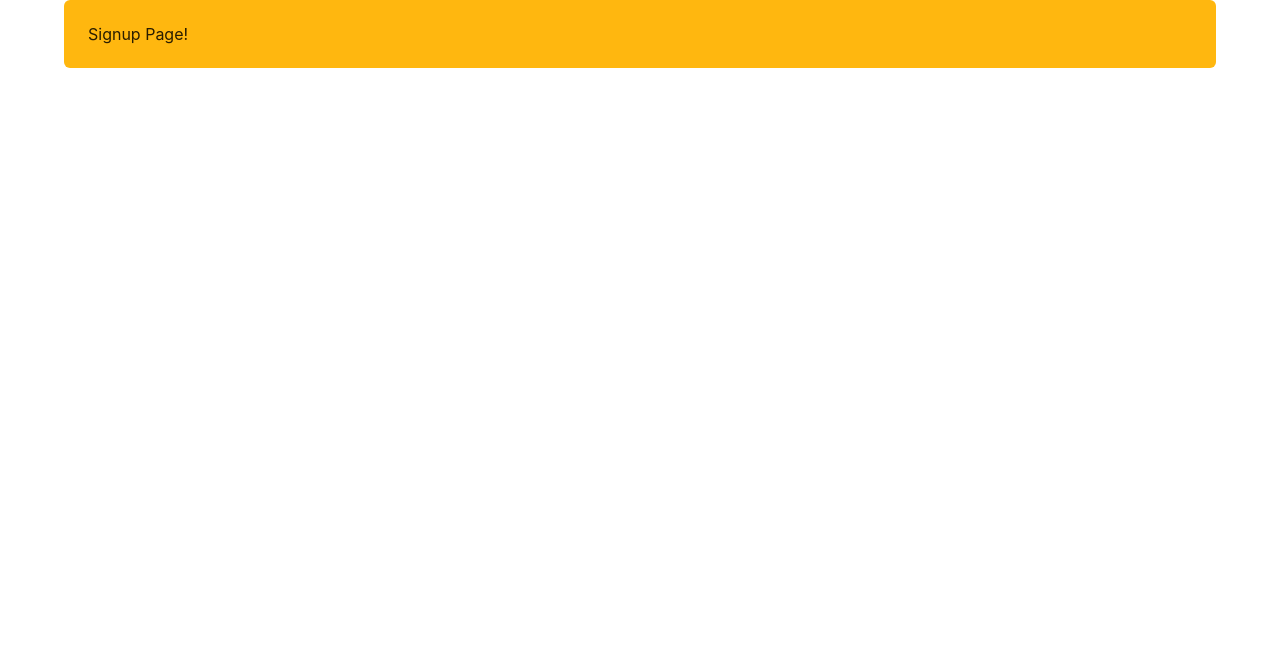
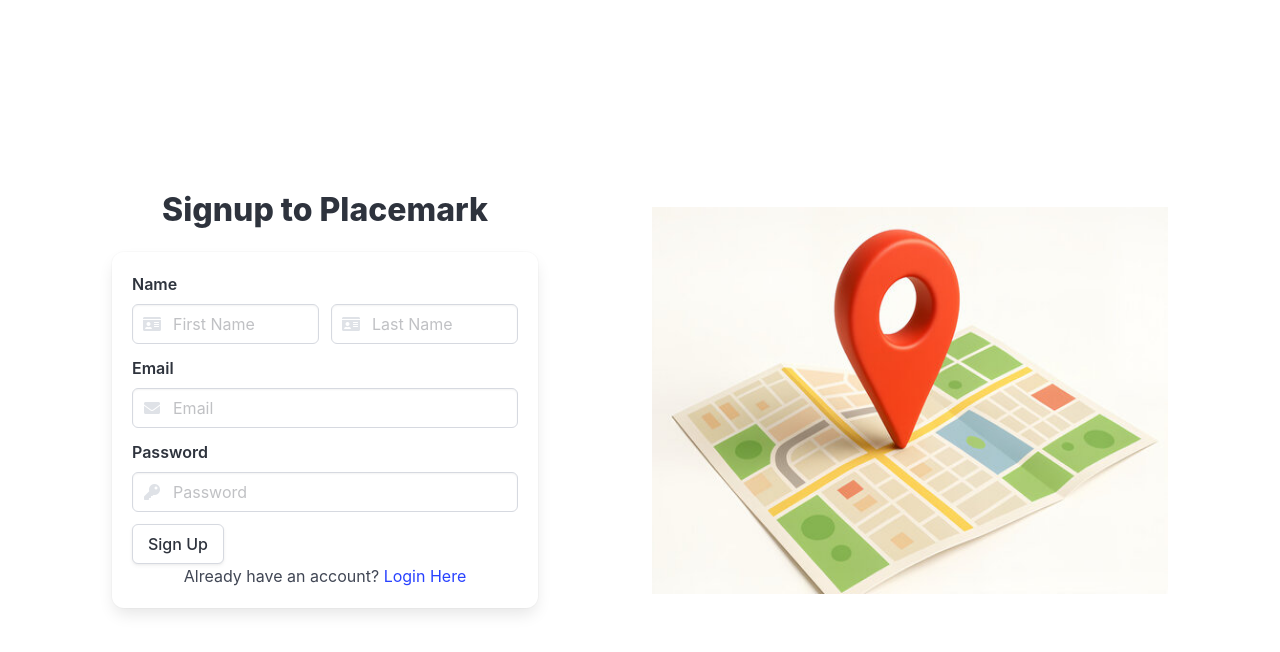
Before and after one commit to OpinionatedHeron/assignment2_placemarkapp, a SvelteKit app in the folder placemark-svelte/: page /signup in a window 1280 px wide. Shown: the top 652 px of the page. Built offline with nearby package versions, Linux system fonts and the light colour scheme.

Commit message:
Adding signup and login pages

```diff
--- /dev/null
+++ b/placemark-svelte/src/lib/ui/Message.svelte
@@ -0,0 +1,9 @@
+<script lang="ts">
+  let { message } = $props();
+</script>
+
+<article class="message is-danger">
+  <div class="message-body">
+    {message}
+  </div>
+</article>
--- /dev/null
+++ b/placemark-svelte/src/lib/ui/UserCredentials.svelte
@@ -0,0 +1,36 @@
+<script lang="ts">
+  let { email = $bindable(""), password = $bindable("") } = $props();
+</script>
+
+<div class="field">
+  <label class="label" for="email">Email</label>
+  <div class="control has-icons-left">
+    <input
+      id="email"
+      bind:value={email}
+      class="input"
+      type="text"
+      placeholder="Email"
+      name="email"
+    />
+    <span class="icon is-small is-left">
+      <i class="fa fa-envelope"></i>
+    </span>
+  </div>
+</div>
+<div class="field">
+  <label class="label" for="password">Password</label>
+  <div class="control has-icons-left">
+    <input
+      id="password"
+      bind:value={password}
+      class="input"
+      type="password"
+      placeholder="Password"
+      name="password"
+    />
+    <span class="icon is-small is-left">
+      <i class="fa fa-key"></i>
+    </span>
+  </div>
+</div>
--- /dev/null
+++ b/placemark-svelte/src/lib/ui/UserDetails.svelte
@@ -0,0 +1,37 @@
+<script lang="ts">
+  let { firstName = $bindable(""), lastName = $bindable("") } = $props();
+</script>
+
+<label class="label" for="firstName">Name</label>
+<div class="field is-horizontal">
+  <div class="field-body">
+    <div class="field">
+      <div class="control has-icons-left">
+        <input
+          bind:value={firstName}
+          class="input"
+          type="text"
+          placeholder="First Name"
+          name="firstName"
+        />
+        <span class="icon is-small is-left">
+          <i class="fa fa-id-card"></i>
+        </span>
+      </div>
+    </div>
+    <div class="field">
+      <div class="control has-icons-left">
+        <input
+          bind:value={lastName}
+          class="input"
+          type="text"
+          placeholder="Last Name"
+          name="lastName"
+        />
+        <span class="icon is-small is-left">
+          <i class="fa fa-id-card"></i>
+        </span>
+      </div>
+    </div>
+  </div>
+</div>
--- a/placemark-svelte/src/routes/signup/+page.svelte
+++ b/placemark-svelte/src/routes/signup/+page.svelte
@@ -1,3 +1,22 @@
-<div class="notification is-warning">
-  Signup Page!
-</div>
+<script lang="ts">
+  import SignupForm from "./SignupForm.svelte";
+</script>
+
+<section class="hero is-fullheight is-default is-bold">
+  <div class="hero-head"></div>
+  <div class="hero-body">
+    <div class="container">
+      <div class="columns is-vcentered">
+        <div class="column is-5">
+          <h1 class="title has-text-centered">Signup to Placemark</h1>
+          <SignupForm />
+        </div>
+        <div class="column is-6 is-offset-1">
+          <figure class="image is-4by3">
+            <img class="object-fit" src="/map image 1.jpg" alt="map" />
+          </figure>
+        </div>
+      </div>
+    </div>
+  </div>
+</section>
--- /dev/null
+++ b/placemark-svelte/src/routes/signup/SignupForm.svelte
@@ -0,0 +1,33 @@
+<script lang="ts">
+  import { goto } from "$app/navigation";
+  import UserCredentials from "$lib/ui/UserCredentials.svelte";
+  import UserDetails from "$lib/ui/UserDetails.svelte";
+  import Message from "$lib/ui/Message.svelte";
+
+  let firstName = $state("");
+  let lastName = $state("");
+  let email = $state("");
+  let password = $state("");
+  let message = $state("");
+
+  async function signup() {
+    const success = false;
+    if (success) {
+      goto("/location");
+    } else {
+      message = "Error Trying to sign up";
+    }
+  }
+</script>
+
+<div class="box">
+  {#if message}
+    <Message {message} />
+  {/if}
+  <UserDetails bind:firstName bind:lastName />
+  <UserCredentials bind:email bind:password />
+  <button onclick={() => signup()} class="button">Sign Up</button>
+  <p class="has-text-centered">
+    Already have an account? <a href="/login" data-cy="login-redirect">Login Here</a>
+  </p>
+</div>
```
Also changed, not shown: placemark-svelte/src/lib/ui/SplashScreen.svelte (added, +31 -0 lines), placemark-svelte/src/routes/+page.svelte (+5 -29 lines), placemark-svelte/src/routes/login/+page.svelte (+14 -3 lines), placemark-svelte/src/routes/login/LoginForm.svelte (added, +26 -0 lines).
